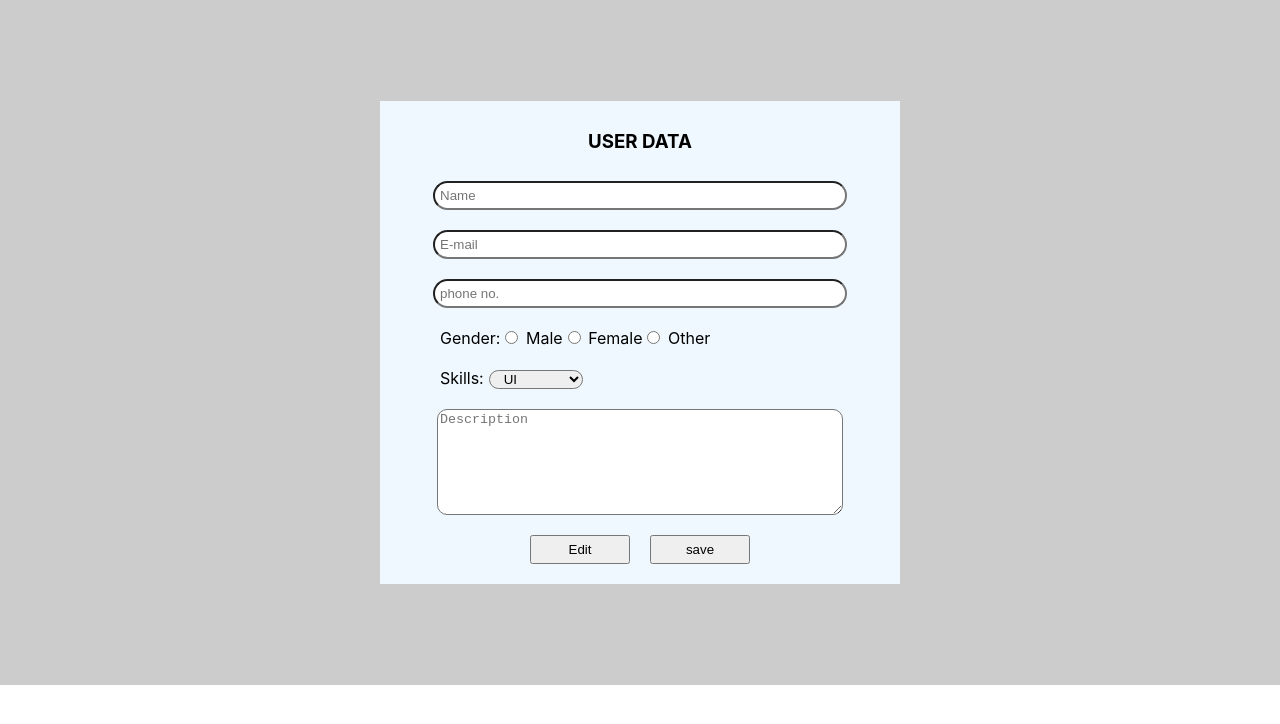
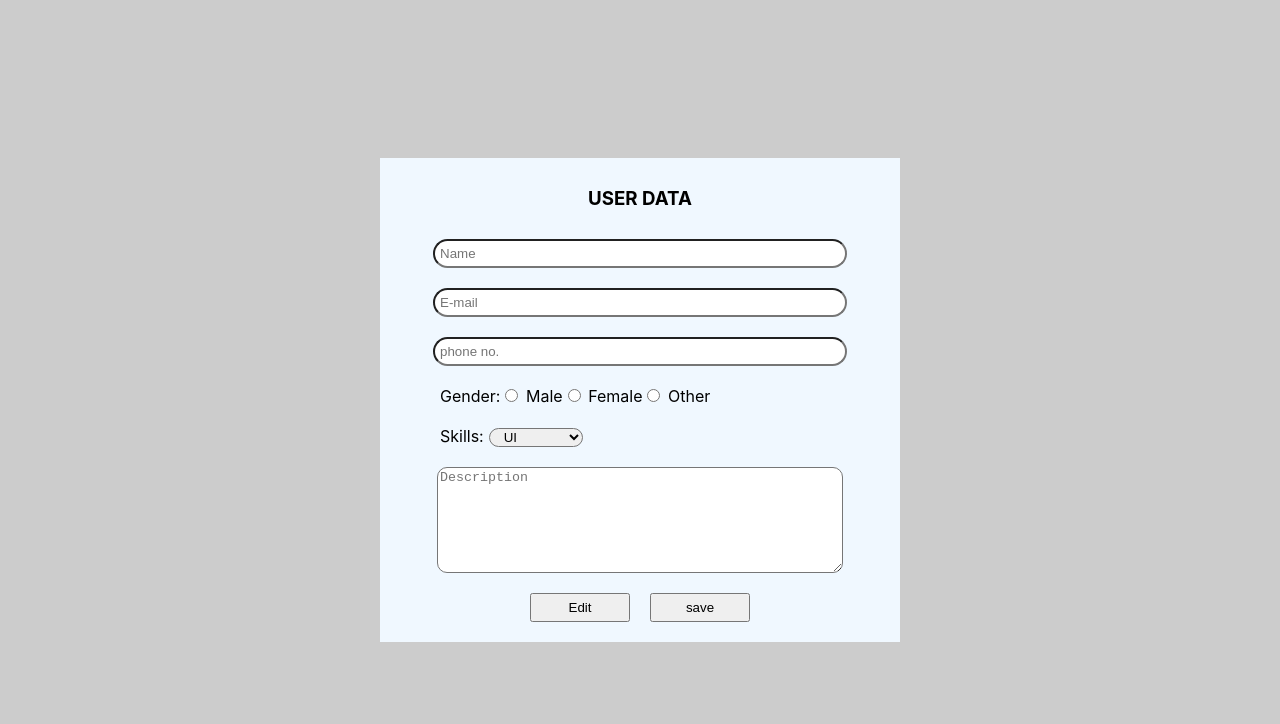
Before and after one commit to shrutilpu/UserdataForm, a React (Create React App) app: page / in a window 1280 px wide. Shown: the top 724 px of the page. Built offline with nearby package versions, Linux system fonts and the light colour scheme.

Commit message:
form finished

```diff
--- a/src/App.css
+++ b/src/App.css
@@ -3,6 +3,8 @@
   justify-content: center;
   align-items: center;
   background-color: #ccc;
+  height: 100vh;
+
 }
 
 .Form{
--- a/src/App.js
+++ b/src/App.js
@@ -7,8 +7,8 @@ function App() {
   const {register,handleSubmit,errors} = useForm();
 
   const onSubmitHandler =(data)=>{
+
      axios.post("https://userdata-4e250.firebaseio.com/data.json",data).then(res=>{
-       onclose();
        return alert("Saved successfully");
      }).catch(e=>console.log(e.message));
   }
```
